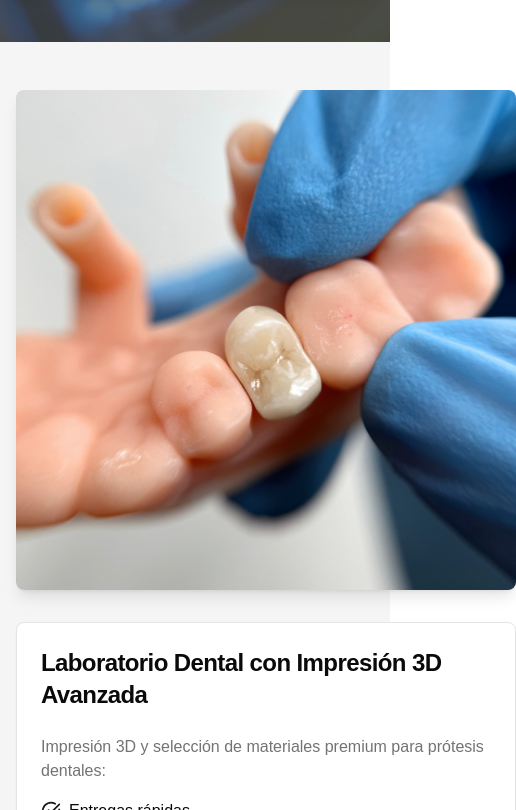
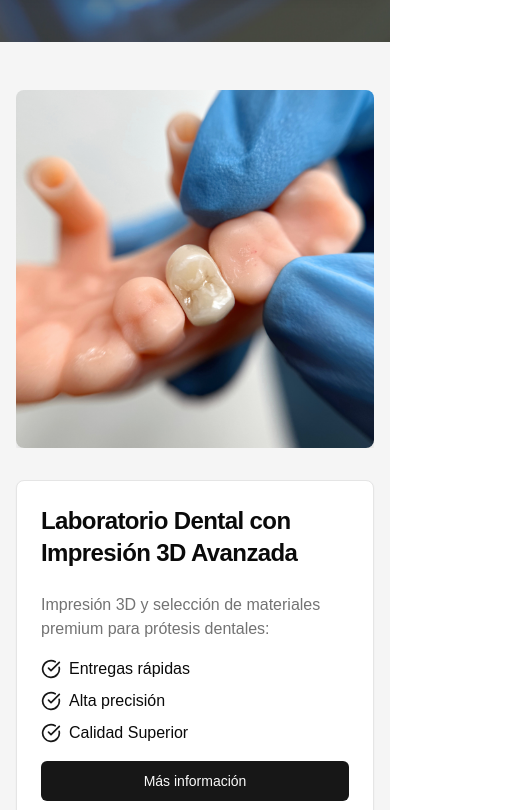
Before and after one commit to JohanTAP/tuimagenlab-next, a Next.js app: page / in a window 390 px wide. Shown: the part 834-1644 px from the top of the page, 516 px wide, since content can reach past the window. Built offline with nearby package versions, Linux system fonts and the light colour scheme; grey boxes are pictures that could not be loaded.

Commit message:
Mejorar la sección de laboratorio dental: ajustar diseño de imágenes y contenido del card

```diff
--- a/src/components/dental-lab-section.tsx
+++ b/src/components/dental-lab-section.tsx
@@ -1,19 +1,22 @@
-import Image from "next/image"
-import Link from "next/link"
-import { Button } from "@/components/ui/button"
-import { Card, CardContent, CardHeader, CardTitle } from "@/components/ui/card"
-import { CheckCircle } from "lucide-react"
+import Image from "next/image";
+import Link from "next/link";
+import { Button } from "@/components/ui/button";
+import { Card, CardContent, CardHeader, CardTitle } from "@/components/ui/card";
+import { CheckCircle } from "lucide-react";
 
 export default function DentalLabSection ()
 {
     return (
         <section className="py-12 md:py-16 lg:py-20 bg-secondary">
             <div className="container mx-auto px-4">
-                <div className="grid gap-8 md:grid-cols-2 md:items-center">
+                <div className="flex flex-col gap-8 md:grid md:grid-cols-2 md:items-center">
 
-                    <div className="relative w-[500px] h-[500px] group perspective-[1200px]">
-                        {/* Contenedor principal que rota */ }
-                        <div className="relative w-full h-full transition-transform duration-700 preserve-3d group-hover:rotate-y-180">
+                    {/* Contenedor de la imagen con hover en pantallas grandes */ }
+                    <div className="w-full max-w-[500px] mx-auto overflow-hidden">
+                        <div className="relative w-full aspect-square group perspective-[1200px]">
+
+                            {/* Contenedor rotatorio con hover solo en pantallas grandes */ }
+                            <div className="relative w-full h-full transition-transform duration-700 preserve-3d md:group-hover:rotate-y-180">
 
                                 {/* Imagen frontal */ }
                                 <div className="absolute inset-0 w-full h-full backface-hidden">
@@ -22,7 +25,7 @@ export default function DentalLabSection ()
                                         alt="Prótesis dentales sobre implantes"
                                         width={ 500 }
                                         height={ 500 }
-                                    className="w-full h-full rounded-lg shadow-lg object-cover"
+                                        className="w-full h-auto rounded-lg shadow-lg object-cover"
                                     />
                                 </div>
 
@@ -33,16 +36,20 @@ export default function DentalLabSection ()
                                         alt="Tecnología de Vanguardia"
                                         width={ 500 }
                                         height={ 500 }
-                                    className="w-full h-full rounded-lg shadow-lg object-cover"
+                                        className="w-full h-auto rounded-lg shadow-lg object-cover"
                                     />
                                 </div>
 
                             </div>
                         </div>
+                    </div>
 
+                    {/* Contenido del card */ }
                     <Card>
                         <CardHeader>
-                            <CardTitle className="text-2xl font-bold">Laboratorio Dental con Impresión 3D Avanzada</CardTitle>
+                            <CardTitle className="text-2xl font-bold">
+                                Laboratorio Dental con Impresión 3D Avanzada
+                            </CardTitle>
                         </CardHeader>
                         <CardContent className="space-y-4">
                             <p className="text-muted-foreground">
@@ -63,8 +70,9 @@ export default function DentalLabSection ()
                             </Button>
                         </CardContent>
                     </Card>
+
                 </div>
             </div>
         </section>
-    )
+    );
 }
```
Lines whose indentation alone changed are shown as unchanged.
